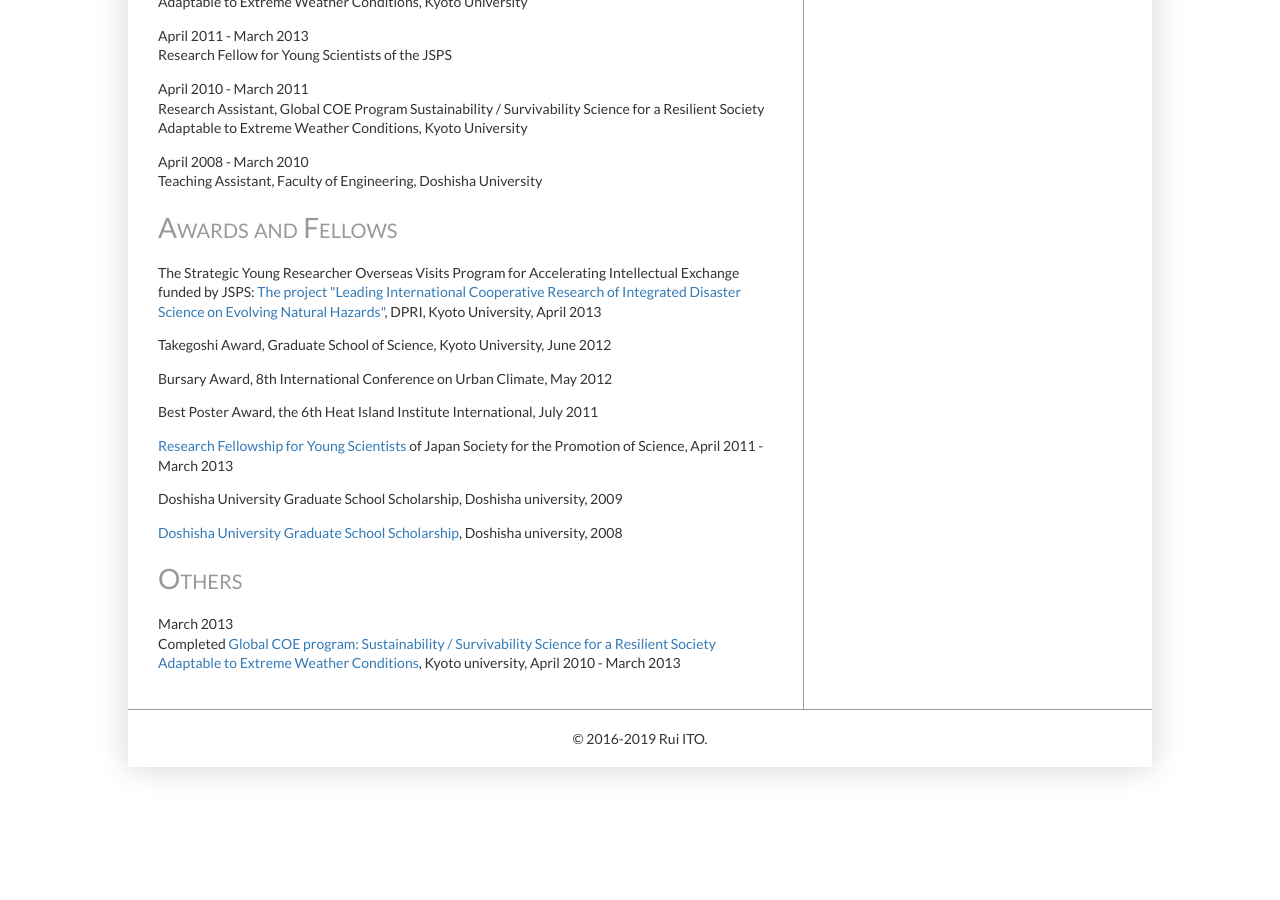
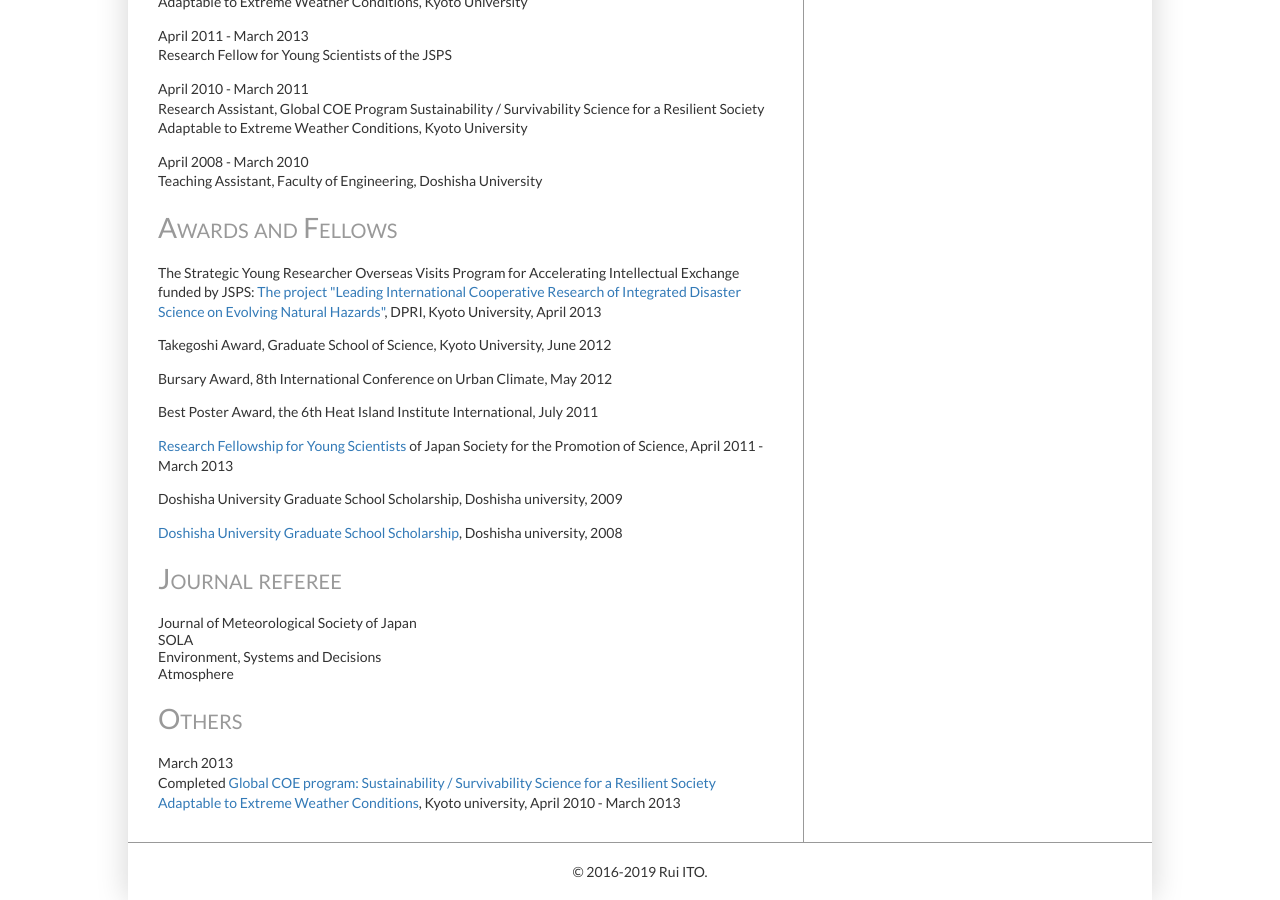
Before and after one commit to rui-climbiz/rui-climbiz.github.io, a Jekyll site: the page built from about.html, in a window 1280 px wide and 900 px high, scrolled down 791 px. Built offline with Jekyll 4.4.1, drawn with Linux system fonts in a browser that asks for light colours.

Commit message:
Update about.html

```diff
--- a/about.html
+++ b/about.html
@@ -40,6 +40,12 @@ Teaching Assistant, Faculty of Engineering, Doshisha University</p>
 <p>Doshisha University Graduate School Scholarship, Doshisha university, 2009</p>
 <p><a href="http://cjlc.doshisha.ac.jp/english/support/scholarships.html">Doshisha University Graduate School Scholarship</a>, Doshisha university, 2008</p>
 
+<h1>Journal referee</h1>
+Journal of Meteorological Society of Japan <br />
+SOLA <br />
+Environment, Systems and Decisions <br />
+Atmosphere <br />
+
 <h1>Others</h1>
 <p>March 2013<br />
 Completed <a href="http://133.3.251.107/index.php?id=3"> Global COE program: Sustainability / Survivability Science for a Resilient Society Adaptable to Extreme Weather Conditions</a>, Kyoto university, April 2010 - March 2013</p>
```
